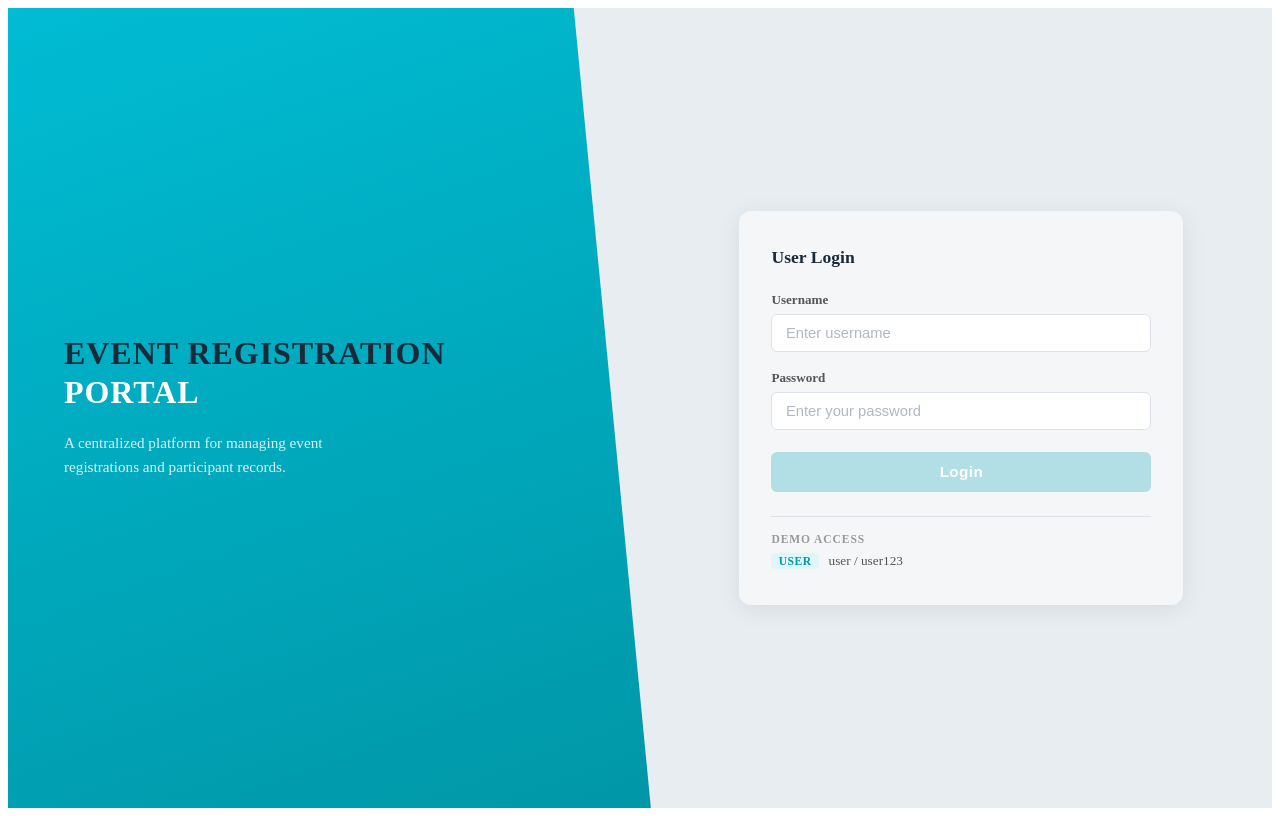
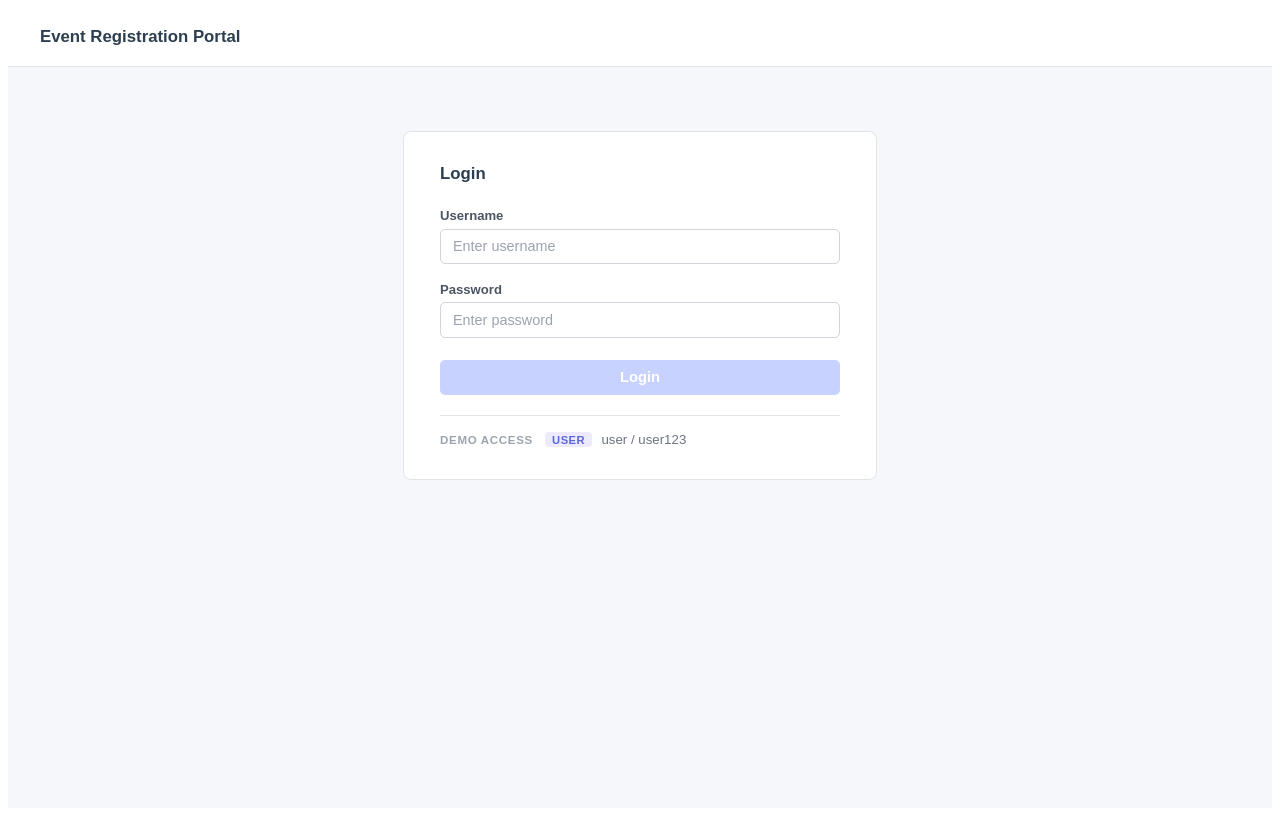
Before and after one commit to RajHarsh03/Event-Registration-Portal, an Angular app: page /login in a window 1280 px wide. Built offline with nearby package versions, Linux system fonts and the light colour scheme.

Commit message:
style: simplify login page to match dashboard look

```diff
--- a/src/app/components/login/login.component.css
+++ b/src/app/components/login/login.component.css
@@ -1,202 +1,156 @@
-/* ── Page layout ────────────────────────────────────── */
-.login-page {
+.page {
   min-height: 100vh;
-  display: flex;
-  background-color: #e8edf2;
+  background-color: #f5f7fa;
+  font-family: Arial, sans-serif;
 }
 
-/* ── Left panel ─────────────────────────────────────── */
-.left-section {
-  width: 42%;
-  background: linear-gradient(160deg, #00bcd4 0%, #0097a7 100%);
+/* Navbar — matches dashboard */
+.navbar {
+  background-color: #ffffff;
+  border-bottom: 1px solid #e0e4e9;
+  padding: 0 2rem;
+  height: 58px;
   display: flex;
-  flex-direction: column;
-  justify-content: center;
-  padding: 3rem 3.5rem;
-  clip-path: polygon(0 0, 88% 0, 100% 100%, 0 100%);
+  align-items: center;
 }
 
-.brand-title {
-  font-size: 2rem;
-  font-weight: 800;
-  color: #1a2a3a;
-  line-height: 1.1;
-  letter-spacing: 0.03em;
-  margin: 0 0 0.15rem;
+.brand {
+  font-size: 1.05rem;
+  font-weight: 700;
+  color: #2c3e50;
 }
 
-.brand-subtitle {
-  font-size: 2rem;
-  font-weight: 800;
-  color: #ffffff;
-  letter-spacing: 0.03em;
-  margin: 0 0 1.25rem;
-}
-
-.brand-desc {
-  font-size: 0.95rem;
-  color: rgba(255, 255, 255, 0.85);
-  line-height: 1.6;
-  max-width: 280px;
-  margin: 0;
-}
-
-/* ── Right panel ────────────────────────────────────── */
-.right-section {
-  flex: 1;
+/* Centered card */
+.main {
   display: flex;
   justify-content: center;
   align-items: center;
-  padding: 2rem;
+  padding: 4rem 1rem;
 }
 
-/* ── Card ───────────────────────────────────────────── */
-.login-card {
-  background: #f4f6f8;
-  border-radius: 12px;
-  padding: 2.25rem 2rem;
+.card {
+  background: #ffffff;
+  border: 1px solid #e0e4e9;
+  border-radius: 8px;
+  padding: 2rem 2.25rem;
   width: 100%;
-  max-width: 380px;
-  box-shadow: 0 4px 24px rgba(0, 0, 0, 0.08);
+  max-width: 400px;
 }
 
-.login-heading {
-  font-size: 1.1rem;
+h3 {
+  font-size: 1.05rem;
   font-weight: 700;
-  color: #1a2a3a;
+  color: #2c3e50;
   margin: 0 0 1.5rem;
 }
 
-/* ── Form fields ────────────────────────────────────── */
-.form-field {
+/* Form fields */
+.form-group {
+  display: flex;
+  flex-direction: column;
   margin-bottom: 1.1rem;
 }
 
 label {
-  display: block;
   font-size: 0.82rem;
   font-weight: 600;
-  color: #555;
+  color: #4b5563;
   margin-bottom: 0.35rem;
 }
 
 input {
-  width: 100%;
-  padding: 0.65rem 0.85rem;
-  border: 1.5px solid #dde2e8;
-  border-radius: 6px;
-  font-size: 0.92rem;
-  color: #222;
-  background: #ffffff;
+  padding: 0.55rem 0.75rem;
+  border: 1.5px solid #d1d5db;
+  border-radius: 5px;
+  font-size: 0.9rem;
+  color: #1f2937;
   outline: none;
-  box-sizing: border-box;
-  transition: border-color 0.2s, box-shadow 0.2s;
+  transition: border-color 0.2s;
 }
 
 input:focus {
-  border-color: #00bcd4;
-  box-shadow: 0 0 0 3px rgba(0, 188, 212, 0.15);
+  border-color: #5a67d8;
 }
 
 input.input-error {
-  border-color: #e53e3e;
+  border-color: #ef4444;
 }
 
 input::placeholder {
-  color: #b0b8c1;
+  color: #9ca3af;
 }
 
 .error-text {
-  display: block;
-  font-size: 0.78rem;
-  color: #e53e3e;
-  margin-top: 0.3rem;
+  font-size: 0.75rem;
+  color: #ef4444;
+  margin-top: 0.25rem;
 }
 
-/* ── Error banner ───────────────────────────────────── */
+/* Invalid credentials */
 .error-banner {
   background: #fff5f5;
-  border: 1px solid #fed7d7;
-  color: #c53030;
-  border-radius: 6px;
-  padding: 0.55rem 0.85rem;
+  border: 1px solid #fecaca;
+  color: #dc2626;
+  border-radius: 5px;
+  padding: 0.5rem 0.75rem;
   font-size: 0.83rem;
-  margin-bottom: 0.85rem;
+  margin-bottom: 0.75rem;
 }
 
-/* ── Login button ───────────────────────────────────── */
-.login-btn {
+/* Login button */
+.btn-login {
   width: 100%;
-  padding: 0.72rem;
-  background-color: #00bcd4;
+  padding: 0.6rem;
+  background-color: #5a67d8;
   color: #ffffff;
   border: none;
-  border-radius: 6px;
-  font-size: 0.95rem;
+  border-radius: 5px;
+  font-size: 0.92rem;
   font-weight: 600;
   cursor: pointer;
-  letter-spacing: 0.03em;
   transition: background-color 0.2s;
   margin-top: 0.25rem;
 }
 
-.login-btn:hover:not(:disabled) {
-  background-color: #0097a7;
+.btn-login:hover:not(:disabled) {
+  background-color: #4c51bf;
 }
 
-.login-btn:disabled {
-  background-color: #b2dfe6;
+.btn-login:disabled {
+  background-color: #c7d2fe;
   cursor: not-allowed;
 }
 
-/* ── Demo access block ──────────────────────────────── */
+/* Demo access */
 .demo-access {
-  margin-top: 1.5rem;
+  display: flex;
+  align-items: center;
+  gap: 0.75rem;
+  margin-top: 1.25rem;
   padding-top: 1rem;
-  border-top: 1px solid #dde2e8;
+  border-top: 1px solid #e0e4e9;
 }
 
 .demo-label {
   font-size: 0.72rem;
   font-weight: 700;
-  color: #999;
-  letter-spacing: 0.08em;
-  margin: 0 0 0.5rem;
+  color: #9ca3af;
+  letter-spacing: 0.06em;
 }
 
 .demo-cred {
   font-size: 0.83rem;
-  color: #555;
-  margin: 0;
+  color: #6b7280;
 }
 
 .demo-cred strong {
   display: inline-block;
-  background: #e0f7fa;
-  color: #0097a7;
-  font-size: 0.72rem;
+  background: #ede9fe;
+  color: #5a67d8;
+  font-size: 0.7rem;
   font-weight: 700;
   padding: 0.1rem 0.45rem;
   border-radius: 4px;
-  letter-spacing: 0.05em;
-  margin-right: 0.4rem;
+  letter-spacing: 0.04em;
+  margin-right: 0.35rem;
 }
-
-/* ── Responsive ─────────────────────────────────────── */
-@media (max-width: 640px) {
-  .login-page {
-    flex-direction: column;
-  }
-
-  .left-section {
-    width: 100%;
-    clip-path: none;
-    padding: 2rem 1.5rem;
-    align-items: center;
-    text-align: center;
-  }
-
-  .brand-desc {
-    max-width: 100%;
-  }
-}
--- a/src/app/components/login/login.component.html
+++ b/src/app/components/login/login.component.html
@@ -1,21 +1,17 @@
-<div class="login-page">
+<div class="page">
 
-  <div class="left-section">
-    <h1 class="brand-title">EVENT REGISTRATION</h1>
-    <h2 class="brand-subtitle">PORTAL</h2>
-    <p class="brand-desc">A centralized platform for managing event registrations and participant records.</p>
-  </div>
+  <header class="navbar">
+    <span class="brand">Event Registration Portal</span>
+  </header>
 
-  <div class="right-section">
+  <div class="main">
+    <div class="card">
 
-    <div class="login-card">
-
-      <h3 class="login-heading">User Login</h3>
+      <h3>Login</h3>
 
       <form [formGroup]="loginForm" (ngSubmit)="onSubmit()" novalidate>
 
-        <!-- Username -->
-        <div class="form-field">
+        <div class="form-group">
           <label for="username">Username</label>
           <input
             id="username"
@@ -29,14 +25,13 @@
           </span>
         </div>
 
-        <!-- Password -->
-        <div class="form-field">
+        <div class="form-group">
           <label for="password">Password</label>
           <input
             id="password"
             type="password"
             formControlName="password"
-            placeholder="Enter your password"
+            placeholder="Enter password"
             [class.input-error]="password?.invalid && password?.touched"
           />
           <span class="error-text" *ngIf="password?.invalid && password?.touched">
@@ -44,24 +39,22 @@
           </span>
         </div>
 
-        <!-- Invalid credentials message -->
         <div class="error-banner" *ngIf="loginError">
           Invalid username or password.
         </div>
 
-        <button type="submit" [disabled]="loginForm.invalid" class="login-btn">
+        <button type="submit" [disabled]="loginForm.invalid" class="btn-login">
           Login
         </button>
 
       </form>
 
       <div class="demo-access">
-        <p class="demo-label">DEMO ACCESS</p>
-        <p class="demo-cred"><strong>USER</strong> user / user123</p>
+        <span class="demo-label">DEMO ACCESS</span>
+        <span class="demo-cred"><strong>USER</strong> user / user123</span>
       </div>
 
     </div>
-
   </div>
 
 </div>
```
